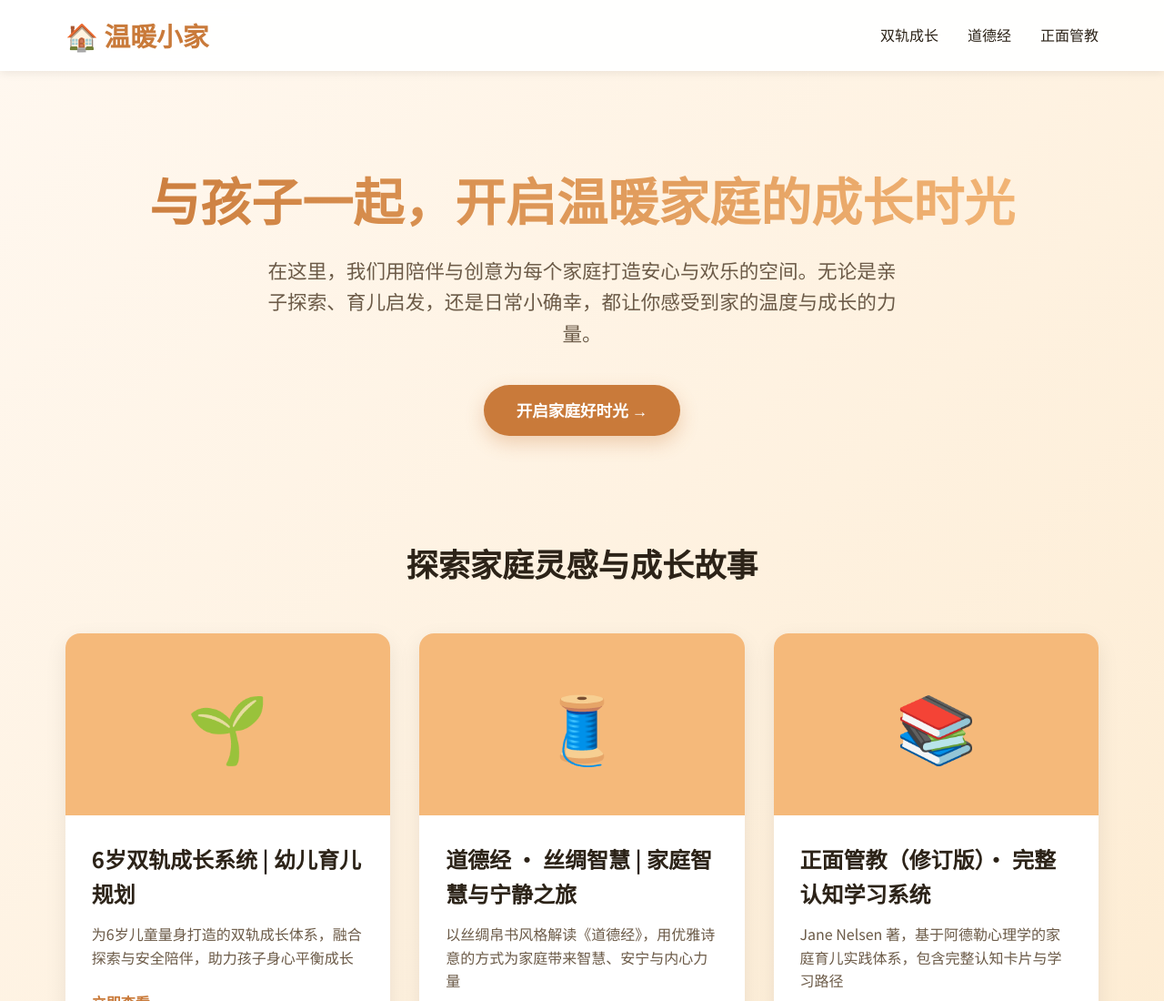
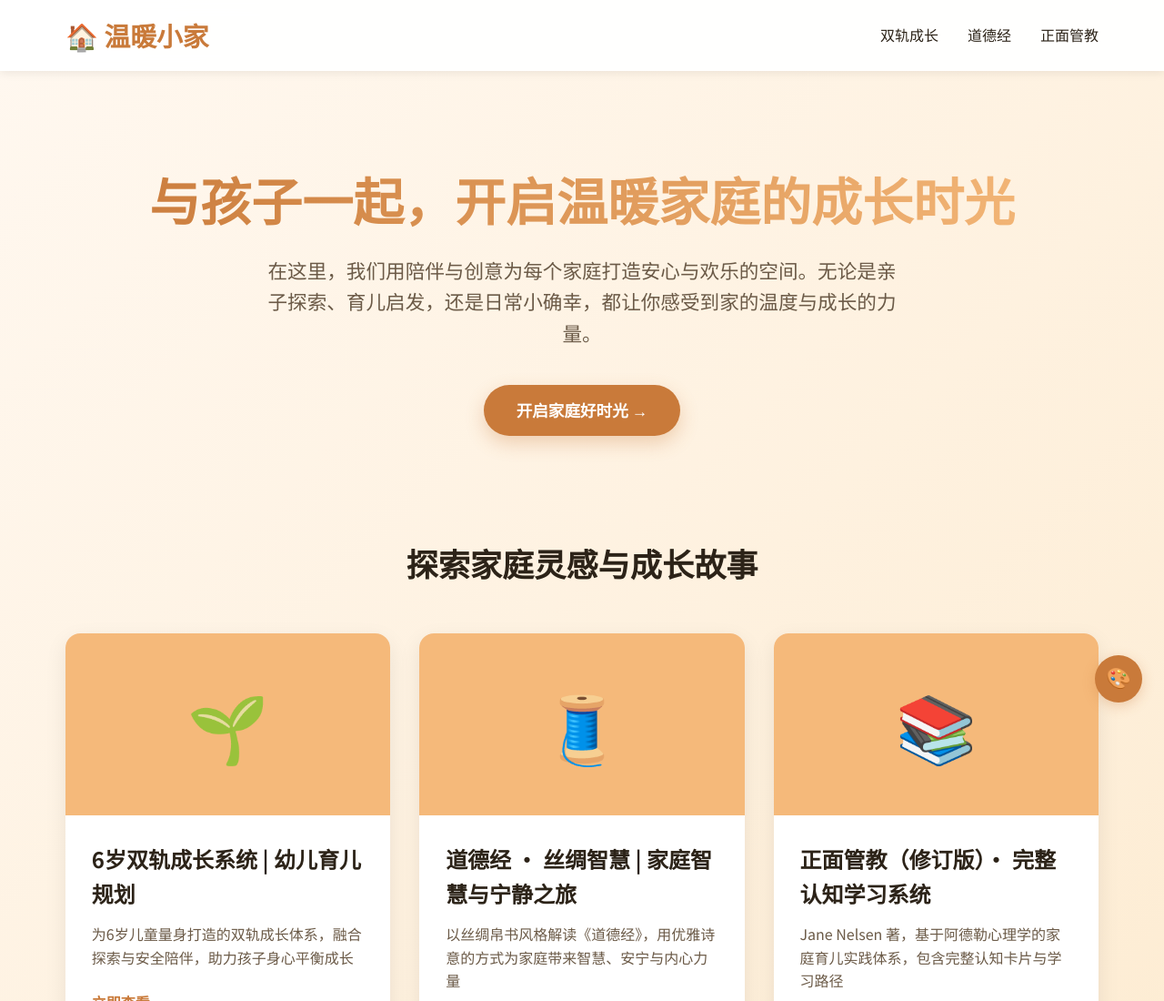
Before and after one commit to Jogiter/aigc-pages, a website: page index.html in a window 1280 px wide. Shown: the top 1100 px of the page at 91% size. Drawn offline with Linux system fonts and the light colour scheme.

Commit message:
feat(theme): 新增跨页共享悬浮主题切换器脚本

```diff
--- a/index.html
+++ b/index.html
@@ -29,6 +29,7 @@
     <link rel="apple-touch-icon" href="/apple-touch-icon.png" sizes="180x180">
     <link rel="manifest" href="/site.webmanifest">
     <link rel="stylesheet" href="/theme.css">
+    <script src="/theme-switcher.js" defer></script>
     <style>
         @import url('https://fonts.googleapis.com/css2?family=Noto+Sans+SC:wght@400;500;700&display=swap');
 
--- /dev/null
+++ b/theme-switcher.js
@@ -0,0 +1,77 @@
+(function () {
+  'use strict';
+
+  const STORAGE_KEY = 'aigc-theme';
+  const DEFAULT = 'warm';
+  const THEMES = [
+    { id: 'warm',      name: '暖棕',   sub: '默认 · 温暖自然', colors: ['#FFF8F0', '#C97A3A', '#7D4218'] },
+    { id: 'coral',     name: '珊瑚红', sub: '温柔热情',        colors: ['#FFF5F1', '#8B3620', '#D3694F'] },
+    { id: 'sunflower', name: '向日葵', sub: '明亮活泼',        colors: ['#FFFBED', '#C4891A', '#E5A93A'] },
+    { id: 'forest',    name: '森林绿', sub: '沉静自然',        colors: ['#F1F6F2', '#3A6644', '#6A9C74'] }
+  ];
+
+  function getSaved() {
+    try { return localStorage.getItem(STORAGE_KEY) || DEFAULT; }
+    catch (_) { return DEFAULT; }
+  }
+
+  function applyTheme(id) {
+    document.documentElement.setAttribute('data-theme', id);
+    try { localStorage.setItem(STORAGE_KEY, id); } catch (_) {}
+    document.querySelectorAll('.theme-option').forEach(opt => {
+      opt.classList.toggle('selected', opt.dataset.theme === id);
+    });
+  }
+
+  function buildPanel() {
+    if (document.querySelector('.theme-fab')) return;
+
+    const fab = document.createElement('div');
+    fab.className = 'theme-fab';
+    fab.innerHTML = `
+      <div class="theme-panel" id="themePanel">
+        <div class="theme-panel-title">选择主题</div>
+        ${THEMES.map(t => `
+          <button class="theme-option" data-theme="${t.id}" type="button">
+            <span class="theme-swatch">
+              ${t.colors.map(c => `<span style="background:${c}"></span>`).join('')}
+            </span>
+            <span>
+              <div class="theme-name">${t.name}</div>
+              <div class="theme-sub">${t.sub}</div>
+            </span>
+          </button>`).join('')}
+      </div>
+      <button class="theme-fab-btn" id="themeFabBtn" aria-label="切换主题" type="button">🎨</button>
+    `;
+    document.body.appendChild(fab);
+
+    const panel = fab.querySelector('#themePanel');
+    fab.querySelector('#themeFabBtn').addEventListener('click', e => {
+      e.stopPropagation();
+      panel.classList.toggle('open');
+    });
+    fab.querySelectorAll('.theme-option').forEach(opt => {
+      opt.addEventListener('click', () => {
+        applyTheme(opt.dataset.theme);
+        setTimeout(() => panel.classList.remove('open'), 200);
+      });
+    });
+    document.addEventListener('click', e => {
+      if (!fab.contains(e.target)) panel.classList.remove('open');
+    });
+  }
+
+  // 尽早设置 data-theme，避免首屏闪烁
+  document.documentElement.setAttribute('data-theme', getSaved());
+
+  if (document.readyState === 'loading') {
+    document.addEventListener('DOMContentLoaded', () => {
+      buildPanel();
+      applyTheme(getSaved());
+    });
+  } else {
+    buildPanel();
+    applyTheme(getSaved());
+  }
+})();
```
